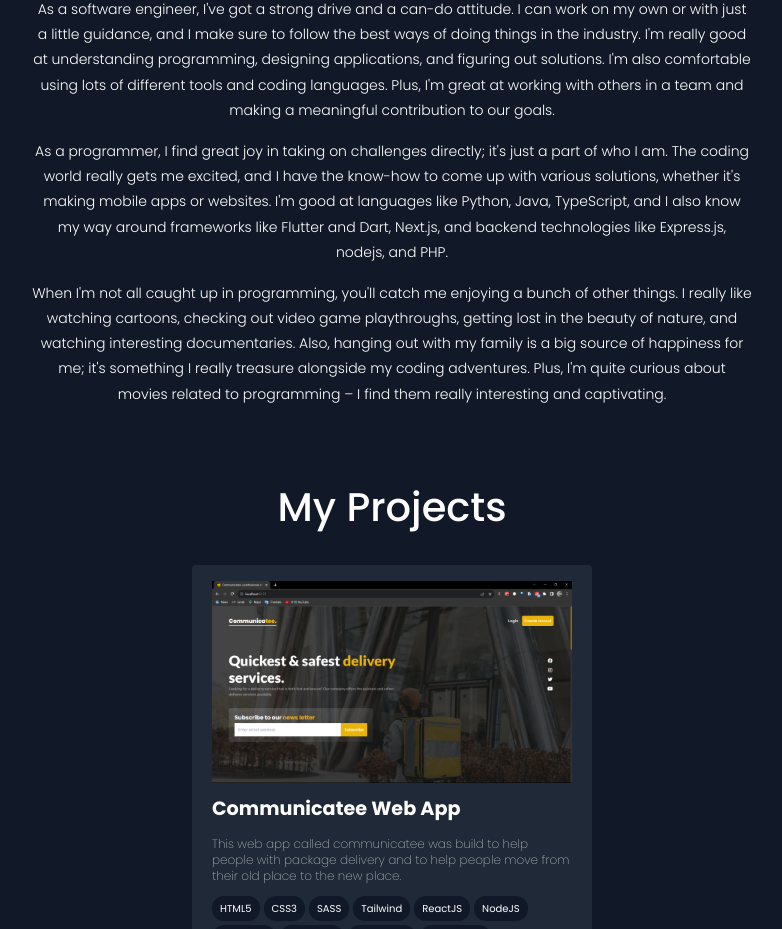
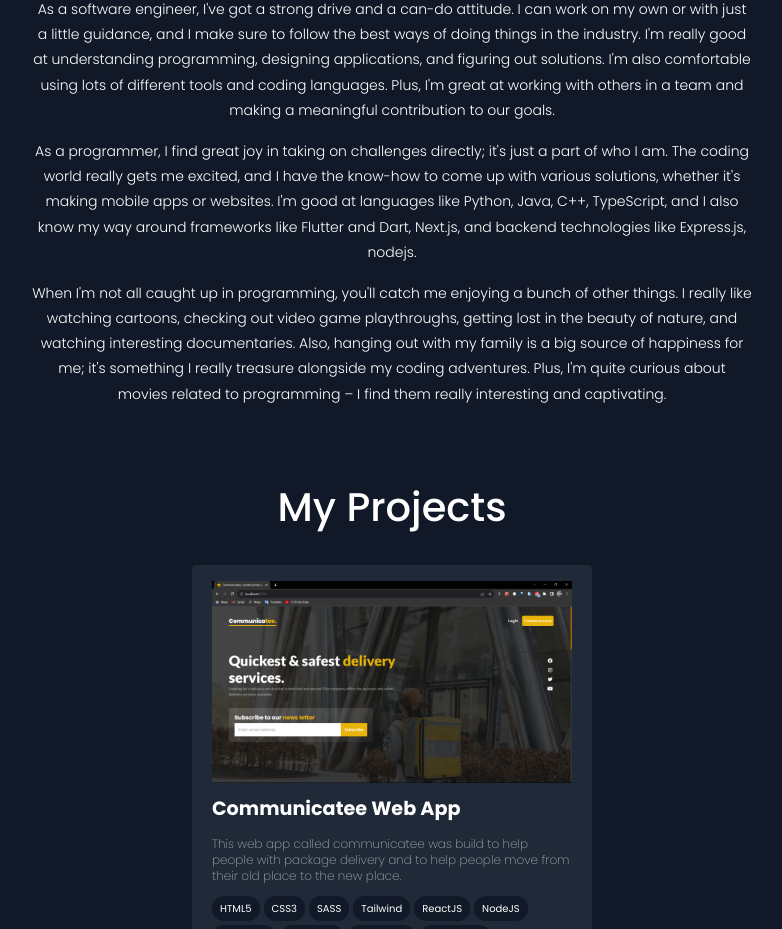
Before and after one commit to Maphari/maphari-folio, a Next.js app: page / in a window 1280 px wide. Shown: the part 935-1864 px from the top of the page, without its empty margins (248-1030 px from the left). Built offline with nearby package versions, Linux system fonts and the light colour scheme.

Commit message:
Update About.tsx

```diff
--- a/app/about-section/About.tsx
+++ b/app/about-section/About.tsx
@@ -53,9 +53,9 @@ export const About: () => React.JSX.Element = () => {
         it&apos;s just a part of who I am. The coding world really gets me
         excited, and I have the know-how to come up with various solutions,
         whether it&apos;s making mobile apps or websites. I&apos;m good at
-        languages like Python, Java, TypeScript, and I also
+        languages like Python, Java, C++, TypeScript, and I also
         know my way around frameworks like Flutter and Dart, Next.js, and backend
-        technologies like Express.js, nodejs, and PHP.
+        technologies like Express.js, nodejs.
       </motion.p>
       <motion.p
         className="p"
```
